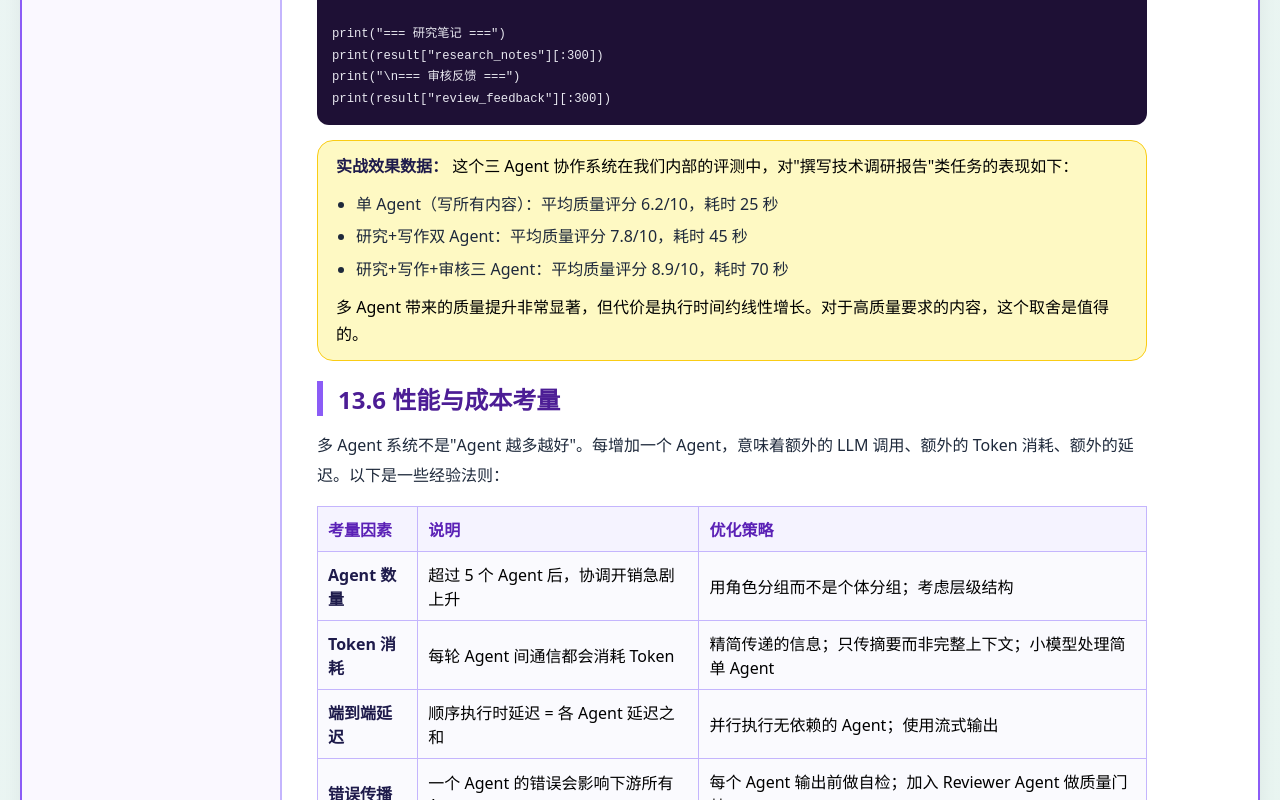
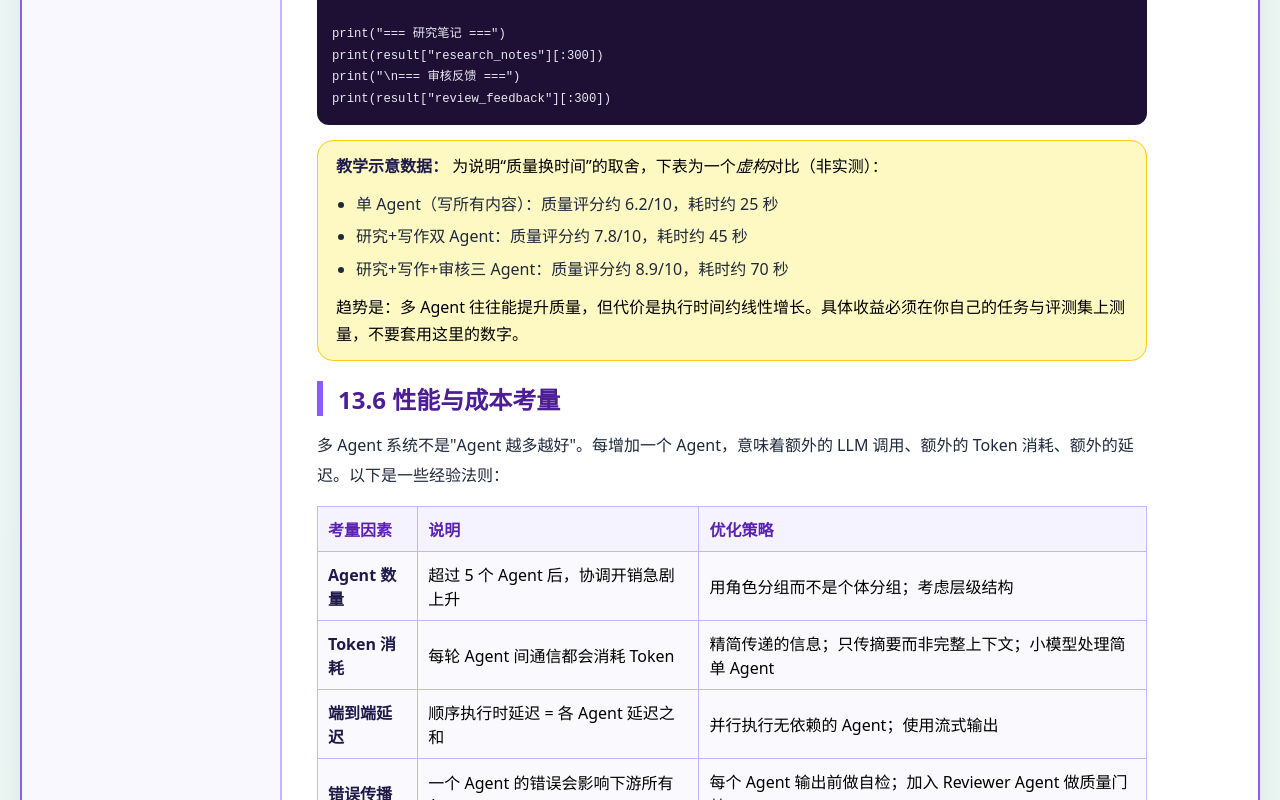
Before and after one commit to 1998x-stack/llm-agent-engineering-tutorial, a plain HTML site: page 13.html in a window 1280 px wide. Shown: the part 11200-12000 px from the top of the page. Drawn offline with Linux system fonts and the light colour scheme.

Commit message:
docs(llm-agent-engineering-tutorial): de-claim team/research stats in ch9/12/13

```diff
--- a/13.html
+++ b/13.html
@@ -767,13 +767,13 @@ print("\n=== 审核反馈 ===")
 print(result["review_feedback"][:300])</code></pre>
 
 <div class="highlight">
-    <strong>实战效果数据：</strong> 这个三 Agent 协作系统在我们内部的评测中，对"撰写技术调研报告"类任务的表现如下：
+    <strong>教学示意数据：</strong> 为说明“质量换时间”的取舍，下表为一个<em>虚构</em>对比（非实测）：
     <ul>
-        <li>单 Agent（写所有内容）：平均质量评分 6.2/10，耗时 25 秒</li>
-        <li>研究+写作双 Agent：平均质量评分 7.8/10，耗时 45 秒</li>
-        <li>研究+写作+审核三 Agent：平均质量评分 8.9/10，耗时 70 秒</li>
+        <li>单 Agent（写所有内容）：质量评分约 6.2/10，耗时约 25 秒</li>
+        <li>研究+写作双 Agent：质量评分约 7.8/10，耗时约 45 秒</li>
+        <li>研究+写作+审核三 Agent：质量评分约 8.9/10，耗时约 70 秒</li>
     </ul>
-    多 Agent 带来的质量提升非常显著，但代价是执行时间约线性增长。对于高质量要求的内容，这个取舍是值得的。
+    趋势是：多 Agent 往往能提升质量，但代价是执行时间约线性增长。具体收益必须在你自己的任务与评测集上测量，不要套用这里的数字。
 </div>
 
 <h2>13.6 性能与成本考量</h2>
```
Also changed, not shown: 09.html (+1 -1 lines), 12.html (+1 -1 lines).
